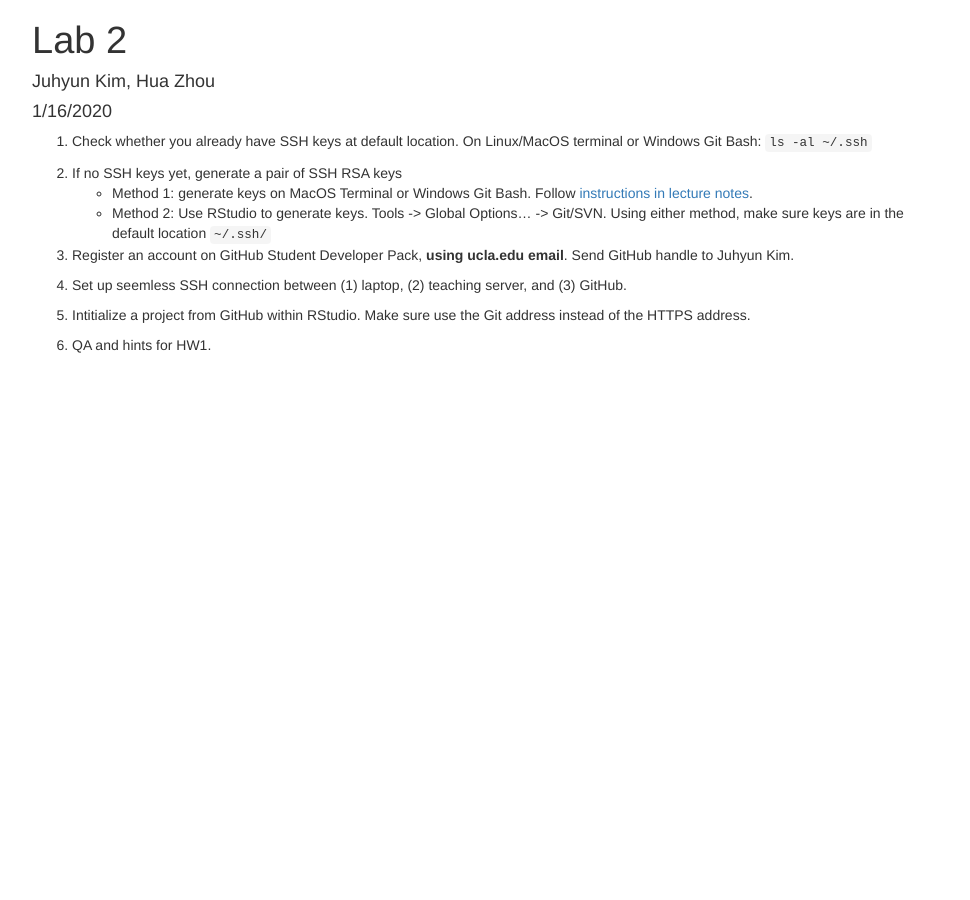
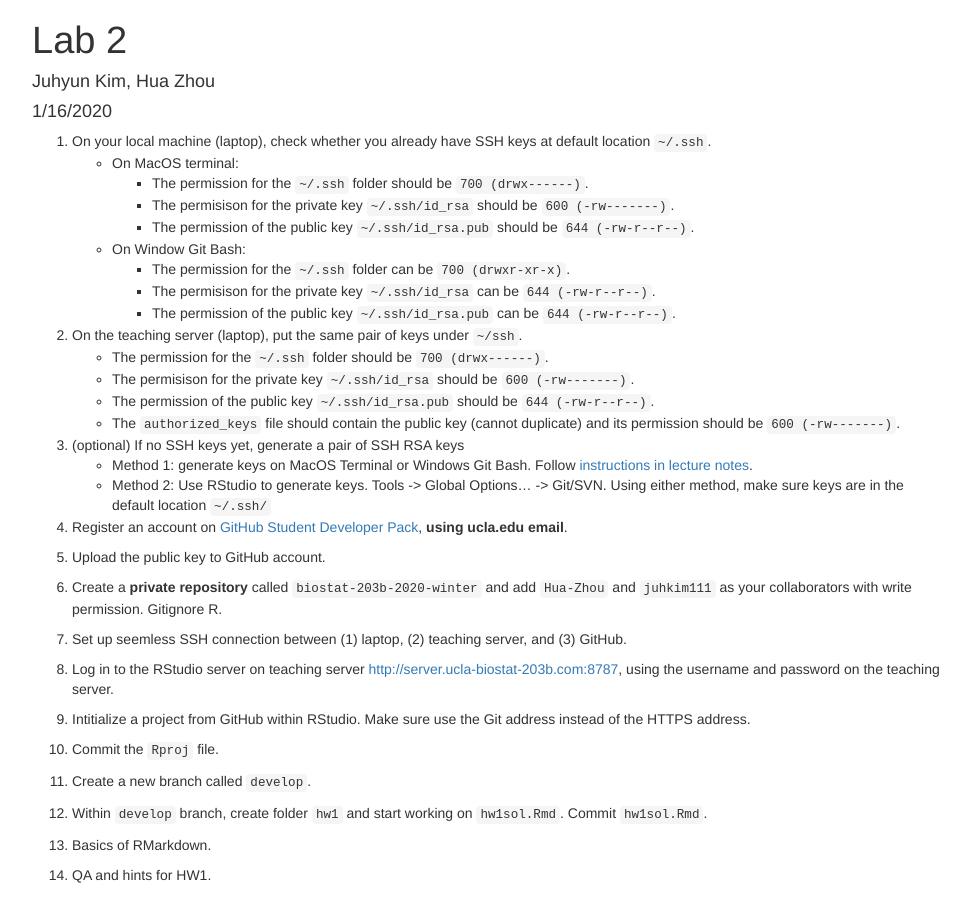
Before and after one commit to ucla-biostat203b-2020winter/ucla-biostat203b-2020winter.github.io, a Jekyll site: the page labs/lab02/lab02.html, which Jekyll copies as it is, in a window 1280 px wide. Shown: the whole page, without its empty margins (153-1123 px from the left). Built offline with Jekyll 4.4.1, drawn with Linux system fonts in a browser that asks for light colours.

Commit message:
add more topics to Lab 2

```diff
--- a/labs/lab02/lab02.html
+++ b/labs/lab02/lab02.html
@@ -370,16 +370,44 @@ summary {
 
 
 <ol style="list-style-type: decimal">
-<li><p>Check whether you already have SSH keys at default location. On Linux/MacOS terminal or Windows Git Bash: <code>ls -al ~/.ssh</code></p></li>
-<li>If no SSH keys yet, generate a pair of SSH RSA keys
+<li>On your local machine (laptop), check whether you already have SSH keys at default location <code>~/.ssh</code>.
+<ul>
+<li>On MacOS terminal:
+<ul>
+<li>The permission for the <code>~/.ssh</code> folder should be <code>700 (drwx------)</code>.</li>
+<li>The permisison for the private key <code>~/.ssh/id_rsa</code> should be <code>600 (-rw-------)</code>.</li>
+<li>The permission of the public key <code>~/.ssh/id_rsa.pub</code> should be <code>644 (-rw-r--r--)</code>.</li>
+</ul></li>
+<li>On Window Git Bash:
+<ul>
+<li>The permission for the <code>~/.ssh</code> folder can be <code>700 (drwxr-xr-x)</code>.</li>
+<li>The permisison for the private key <code>~/.ssh/id_rsa</code> can be <code>644 (-rw-r--r--)</code>.</li>
+<li>The permission of the public key <code>~/.ssh/id_rsa.pub</code> can be <code>644 (-rw-r--r--)</code>.</li>
+</ul></li>
+</ul></li>
+<li>On the teaching server (laptop), put the same pair of keys under <code>~/ssh</code>.
+<ul>
+<li>The permission for the <code>~/.ssh</code> folder should be <code>700 (drwx------)</code>.</li>
+<li>The permisison for the private key <code>~/.ssh/id_rsa</code> should be <code>600 (-rw-------)</code>.</li>
+<li>The permission of the public key <code>~/.ssh/id_rsa.pub</code> should be <code>644 (-rw-r--r--)</code>.</li>
+<li>The <code>authorized_keys</code> file should contain the public key (cannot duplicate) and its permission should be <code>600 (-rw-------)</code>.</li>
+</ul></li>
+<li>(optional) If no SSH keys yet, generate a pair of SSH RSA keys
 <ul>
 <li>Method 1: generate keys on MacOS Terminal or Windows Git Bash. Follow <a href="https://ucla-biostat203b-2020winter.github.io/slides/02-linux/linux.html#steps-to-generate-keys">instructions in lecture notes</a>.<br />
 </li>
 <li>Method 2: Use RStudio to generate keys. Tools -&gt; Global Options… -&gt; Git/SVN. Using either method, make sure keys are in the default location <code>~/.ssh/</code></li>
 </ul></li>
-<li><p>Register an account on GitHub Student Developer Pack, <strong>using ucla.edu email</strong>. Send GitHub handle to Juhyun Kim.</p></li>
+<li><p>Register an account on <a href="https://education.github.com/pack">GitHub Student Developer Pack</a>, <strong>using ucla.edu email</strong>.</p></li>
+<li><p>Upload the public key to GitHub account.</p></li>
+<li><p>Create a <strong>private repository</strong> called <code>biostat-203b-2020-winter</code> and add <code>Hua-Zhou</code> and <code>juhkim111</code> as your collaborators with write permission. Gitignore R.</p></li>
 <li><p>Set up seemless SSH connection between (1) laptop, (2) teaching server, and (3) GitHub.</p></li>
+<li><p>Log in to the RStudio server on teaching server <a href="http://server.ucla-biostat-203b.com:8787" class="uri">http://server.ucla-biostat-203b.com:8787</a>, using the username and password on the teaching server.</p></li>
 <li><p>Intitialize a project from GitHub within RStudio. Make sure use the Git address instead of the HTTPS address.</p></li>
+<li><p>Commit the <code>Rproj</code> file.</p></li>
+<li><p>Create a new branch called <code>develop</code>.</p></li>
+<li><p>Within <code>develop</code> branch, create folder <code>hw1</code> and start working on <code>hw1sol.Rmd</code>. Commit <code>hw1sol.Rmd</code>.</p></li>
+<li><p>Basics of RMarkdown.</p></li>
 <li><p>QA and hints for HW1.</p></li>
 </ol>
 
```
Also changed, not shown: labs/lab02/lab02.Rmd (+33 -10 lines).
